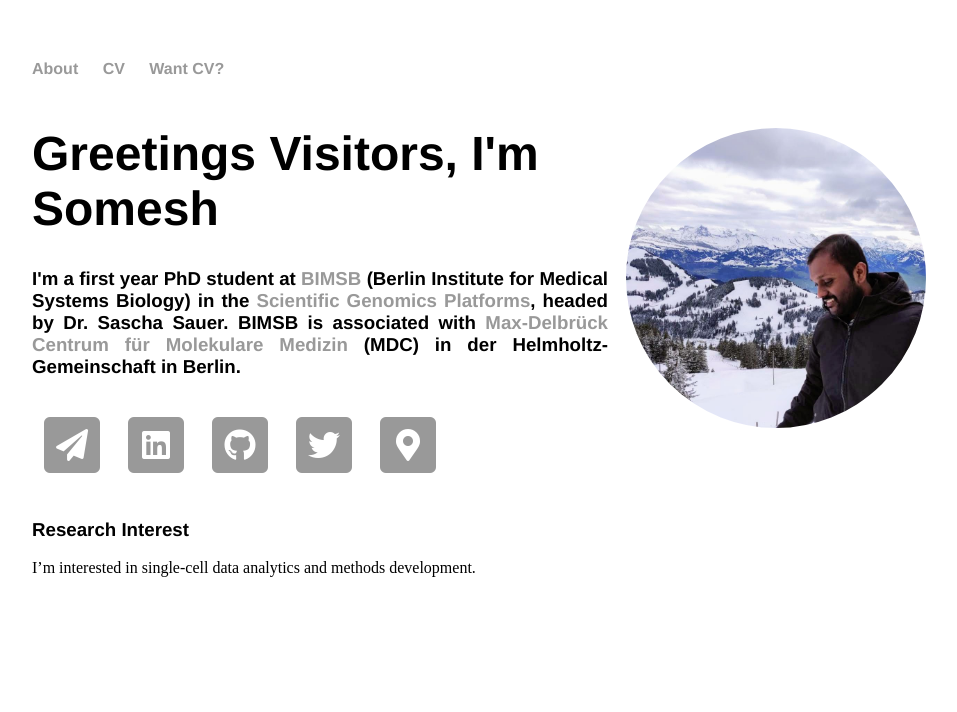
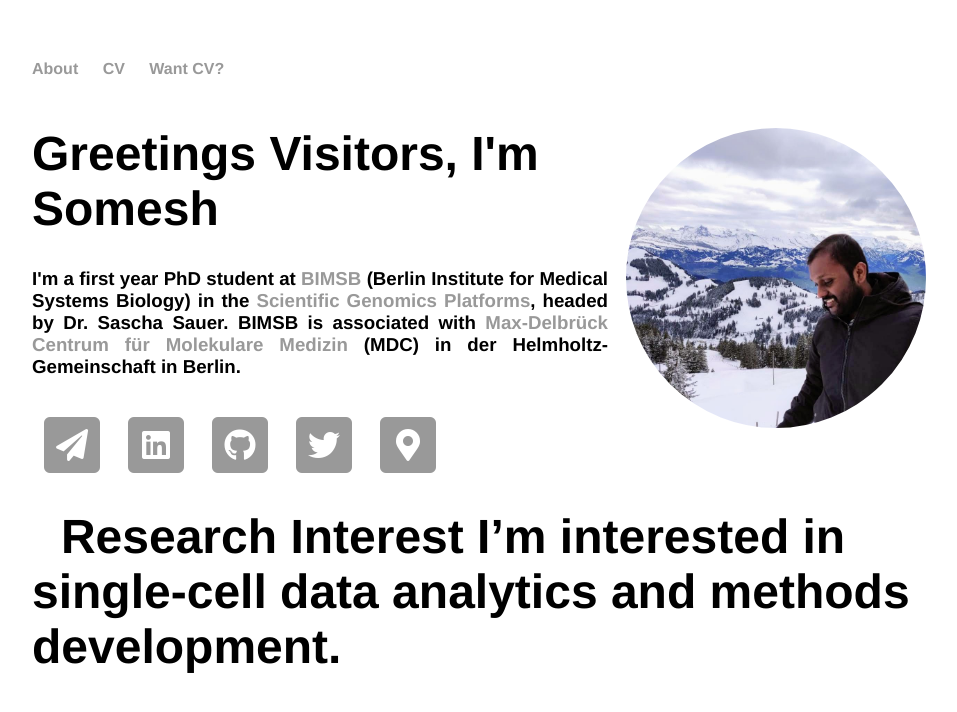
Before and after one commit to saisomesh2594/saisomesh2594.github.io, a Jekyll site: the page built from index.html, in a window 1280 px wide. Shown: the top 712 px of the page, without its empty margins (160-1117 px from the left). Built offline with Jekyll 4.4.1, drawn with Linux system fonts in a browser that asks for light colours; some web fonts are replaced.

Commit message:
Update index.html

```diff
--- a/index.html
+++ b/index.html
@@ -73,11 +73,8 @@ title: Somesh Sai, Just Another Bioinformatician
 	</div>
 	<div id="main-container">
 		<div class="research-interest">
-
-			<i class="icon ion-erlenmeyer-flask" style="font-size: 20px;"></i><h3>Research Interest</h3>
-			I’m interested in single-cell data analytics and methods development.
-
-
+			<h1><i class="icon ion-erlenmeyer-flask" style="font-size: 20px;"></i> Research Interest
+				I’m interested in single-cell data analytics and methods development.</h1>
 		</div>
 
 	</div>
```
